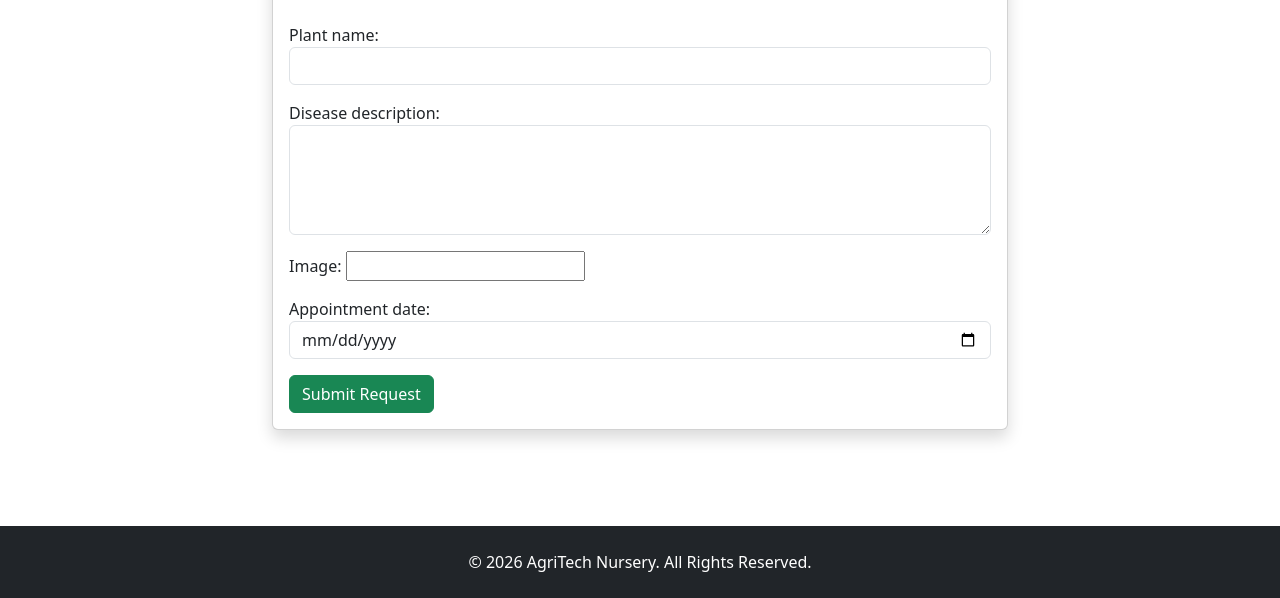
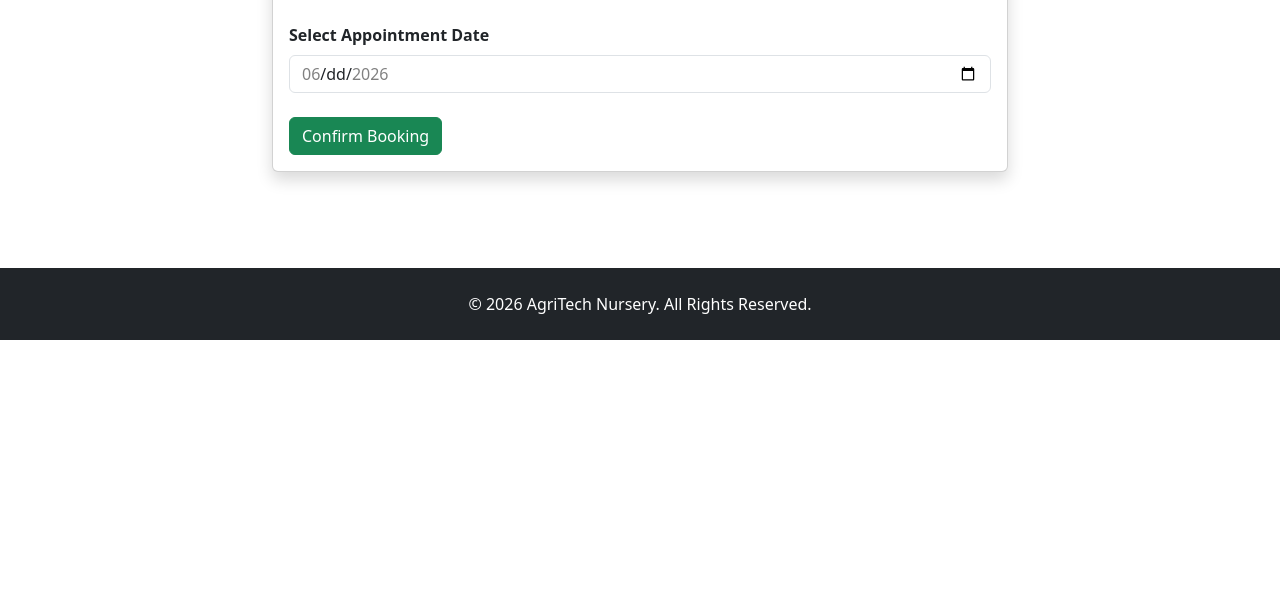
Before and after one commit to technosthanintern4/AgriTechProject, a Django app: template templates/consultations/book.html in a window 1280 px wide. Shown: the part 205-803 px from the top of the page. After the commit the page ends 545 px from the top, so only its background shows below. Run offline with Django 5.2, Linux system fonts and the light colour scheme; the template is opened without the code that fills it: values that come from a table or form of the project are taken from there, others are empty.

Commit message:
Simplified consultation booking and added appointment date selection

```diff
--- a/consultations/forms.py
+++ b/consultations/forms.py
@@ -8,9 +8,6 @@ class ConsultationForm(forms.ModelForm):
         model = Consultation
 
         fields = [
-            'plant_name',
-            'disease_description',
-            'image',
             'appointment_date'
         ]
 
@@ -21,15 +18,4 @@ class ConsultationForm(forms.ModelForm):
                     'class': 'form-control'
                 }
             ),
-            'plant_name': forms.TextInput(
-                attrs={
-                    'class': 'form-control'
-                }
-            ),
-            'disease_description': forms.Textarea(
-                attrs={
-                    'class': 'form-control',
-                    'rows': 4
-                }
-            ),
         }
--- a/consultations/models.py
+++ b/consultations/models.py
@@ -1,7 +1,6 @@
 from django.db import models
 from django.contrib.auth.models import User
 from doctors.models import Doctor
-from cloudinary.models import CloudinaryField
 
 
 class Consultation(models.Model):
@@ -22,17 +21,6 @@ class Consultation(models.Model):
         on_delete=models.CASCADE
     )
 
-    plant_name = models.CharField(
-        max_length=255
-    )
-
-    disease_description = models.TextField()
-
-    image = CloudinaryField(
-        'image',
-    )
-
-
     appointment_date = models.DateField()
 
     status = models.CharField(
@@ -46,4 +34,8 @@ class Consultation(models.Model):
     )
 
     def __str__(self):
-        return self.plant_name
+        return (
+            f"{self.user.username} - "
+            f"{self.doctor.name} - "
+            f"{self.appointment_date}"
+        )
--- a/templates/consultations/book.html
+++ b/templates/consultations/book.html
@@ -37,12 +37,26 @@
 
                         {% csrf_token %}
 
-                        {{ form.as_p }}
+                        <!-- Appointment Date -->
+                        <div class="mb-4">
+
+                            <label class="form-label fw-bold">
+                                Select Appointment Date
+                            </label>
+
+                            <input type="date"
+                                   name="appointment_date"
+                                   class="form-control"
+                                   min=""
+                                   max=""
+                                   id="appointment_date">
+
+                        </div>
 
                         <button type="submit"
                                 class="btn btn-success">
 
-                            Submit Request
+                            Confirm Booking
 
                         </button>
 
@@ -58,4 +72,20 @@
 
 </div>
 
+<script>
+
+let today = new Date();
+
+let maxDate = new Date();
+
+maxDate.setDate(today.getDate() + 7);
+
+document.getElementById("appointment_date").min =
+    today.toISOString().split("T")[0];
+
+document.getElementById("appointment_date").max =
+    maxDate.toISOString().split("T")[0];
+
+</script>
+
 {% endblock %}
```
Also changed, not shown: consultations/migrations/0004_remove_consultation_disease_description_and_more.py (added).
